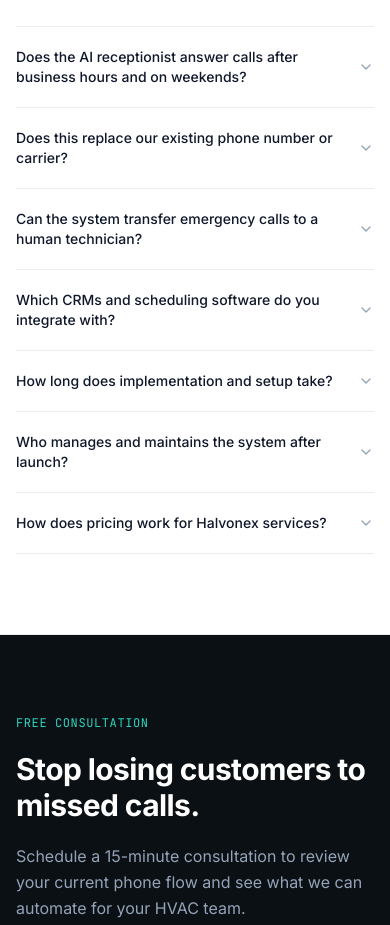
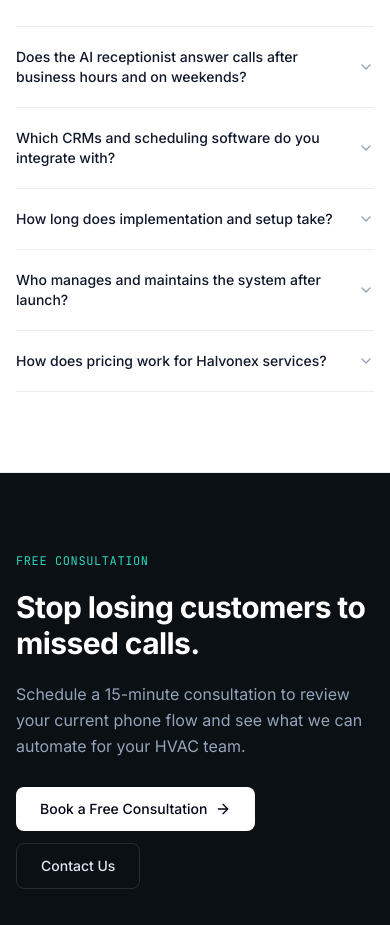
Before and after one commit to Azhar5567/halvonex, a Next.js app: page / in a window 390 px wide. Shown: the part 7440-8365 px from the top of the page. Built offline with nearby package versions, Linux system fonts and the light colour scheme.

Commit message:
Remove phone replacement and emergency transfer FAQs

```diff
--- a/src/components/FAQSection.tsx
+++ b/src/components/FAQSection.tsx
@@ -18,16 +18,6 @@ const FAQS: FAQItem[] = [
     question: "Does the AI receptionist answer calls after business hours and on weekends?",
     answer:
       "Yes. We configure your automated receptionist according to your operational preferences: 24/7/365 around the clock, strictly after hours and weekends, or during daytime overflow when your office dispatchers are on other calls.",
-  },
-  {
-    question: "Does this replace our existing phone number or carrier?",
-    answer:
-      "No. You keep your existing business phone number, carrier, and phone system. We simply configure conditional call forwarding so incoming calls roll over to your Halvonex voice system when needed.",
-  },
-  {
-    question: "Can the system transfer emergency calls to a human technician?",
-    answer:
-      "Yes. During our custom setup phase, we program explicit safety and emergency transfer triggers. If a caller reports a gas leak, water line break, or carbon monoxide alarm, or specifically asks for an on-call manager, Halvonex immediately warm-transfers the call to your designated emergency line.",
   },
   {
     question: "Which CRMs and scheduling software do you integrate with?",
```
